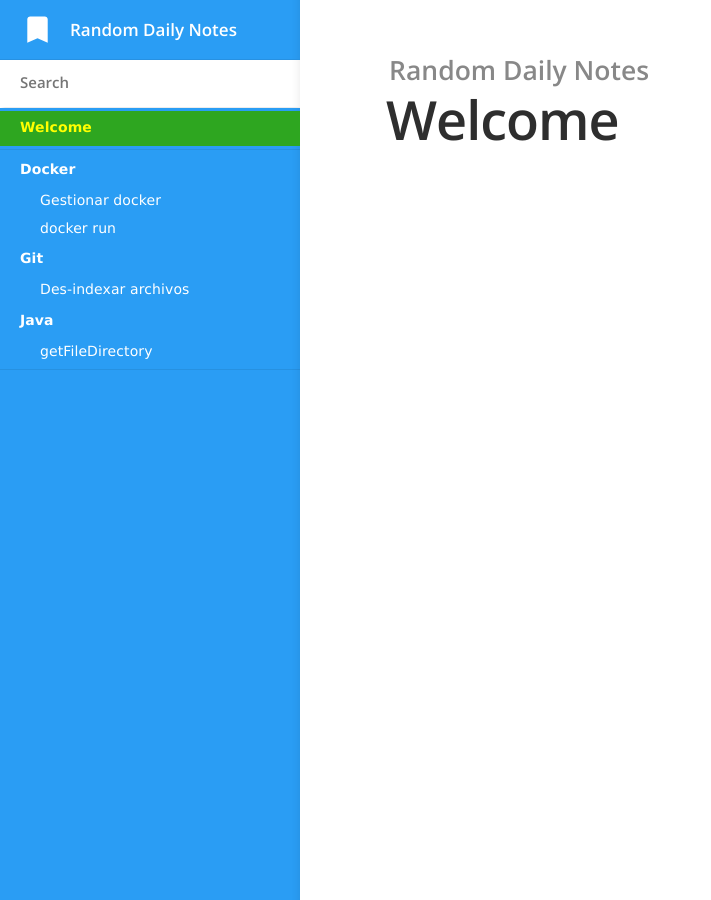
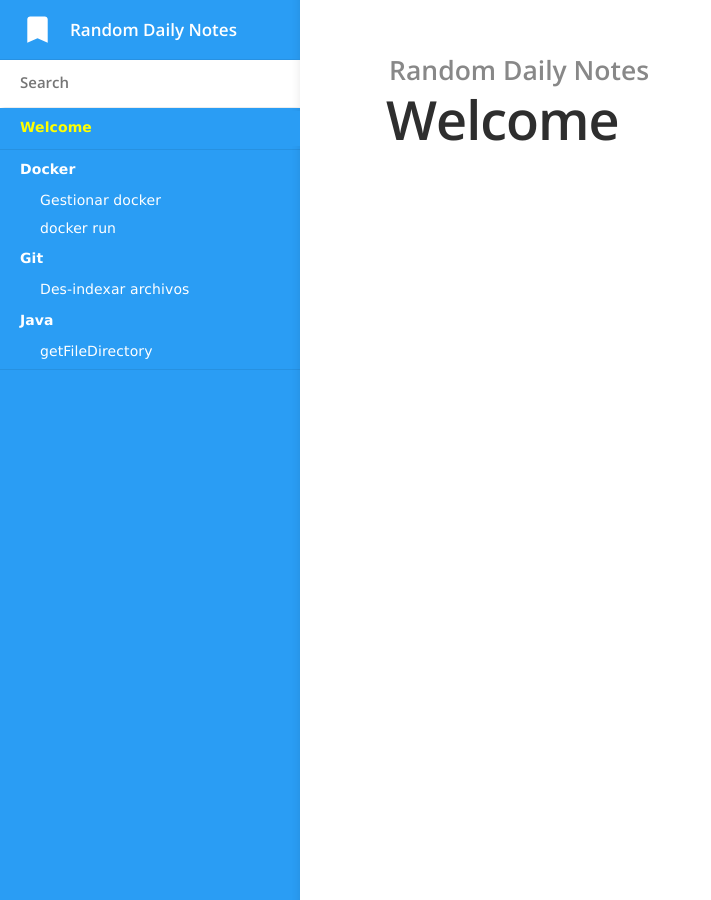
Before and after one commit to slaarks/slaarks.github.io, a Jekyll site: the page built from index.md, in a window 1280 px wide. Shown: the whole page, without its empty margins (0-711 px from the left). Built offline with Jekyll 4.4.1, drawn with Linux system fonts in a browser that asks for light colours.

Commit message:
Update _layout.scss

```diff
--- a/_sass/_layout.scss
+++ b/_sass/_layout.scss
@@ -254,7 +254,7 @@ nav > ul {
 	> a:active,
 	> a:hover {
 		color: #ffff00;
-		background-color:#2EA620;
+		background-color:#2A9DF4;
 	}
 
 	&.top-level > a {
```
